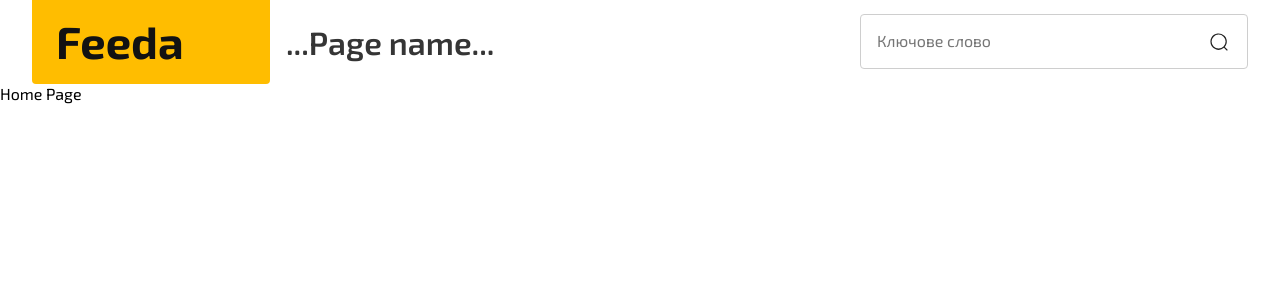
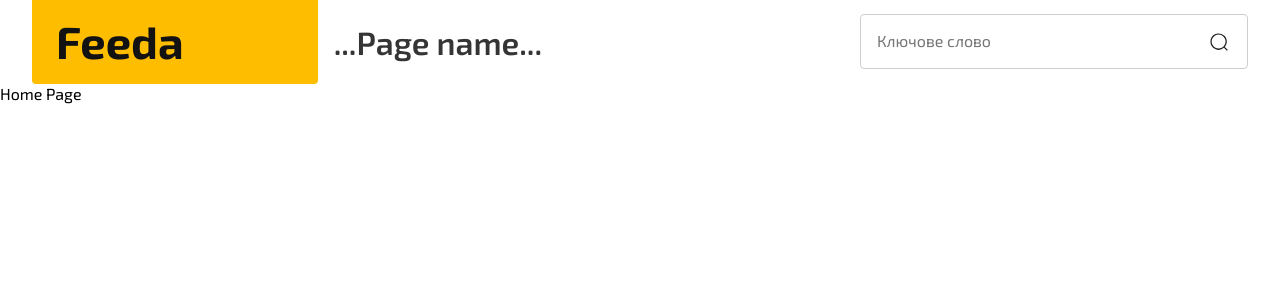
Before and after one commit to baza-trainee/feeda, a Next.js app in the folder cms/: page / in a window 1280 px wide. Shown: the top 300 px of the page. Built offline with nearby package versions, Linux system fonts and the light colour scheme.

Commit message:
Update Header.styles.ts

```diff
--- a/cms/src/components/Header/Header.styles.ts
+++ b/cms/src/components/Header/Header.styles.ts
@@ -39,8 +39,7 @@ export const logoStyles = css`
   line-height: 1.22;
   background-color: ${colors.mainAccent};
   @media screen and (${media.desktop}) {
-    padding: 16px 24px;
-    width: 238px;
+    padding: 16px 134px 16px 24px;
     font-size: 45px;
     line-height: 1.15;
   }
@@ -69,6 +68,7 @@ export const MenuBtn = styled.button`
 
 export const SearchWrapper = styled.div`
   display: flex;
+  width: 100%;
   align-items: center;
   border-radius: 4px;
   max-width: 239px;
@@ -79,13 +79,12 @@ export const SearchWrapper = styled.div`
     max-width: 223px;
   }
   @media screen and (${media.desktop}) {
-    max-width: 100vw;
-    width: 388px;
+    max-width: 388px;
   }
 `;
 
 export const SearchInput = styled.input`
-  padding: 16px 0 16px 16px;
+  padding: 16px;
   border: 0;
   border-radius: 4px 0 0 4px;
   color: ${colors.mainText};
```
